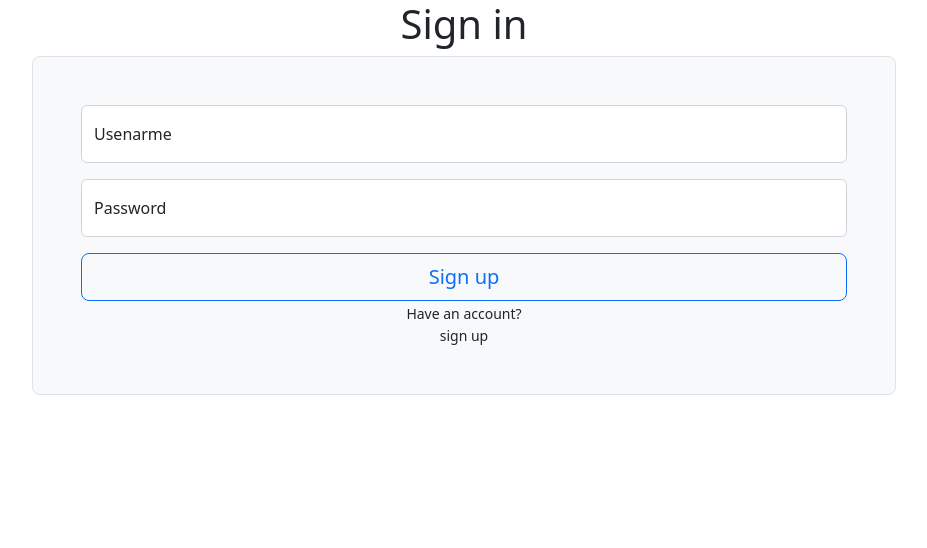
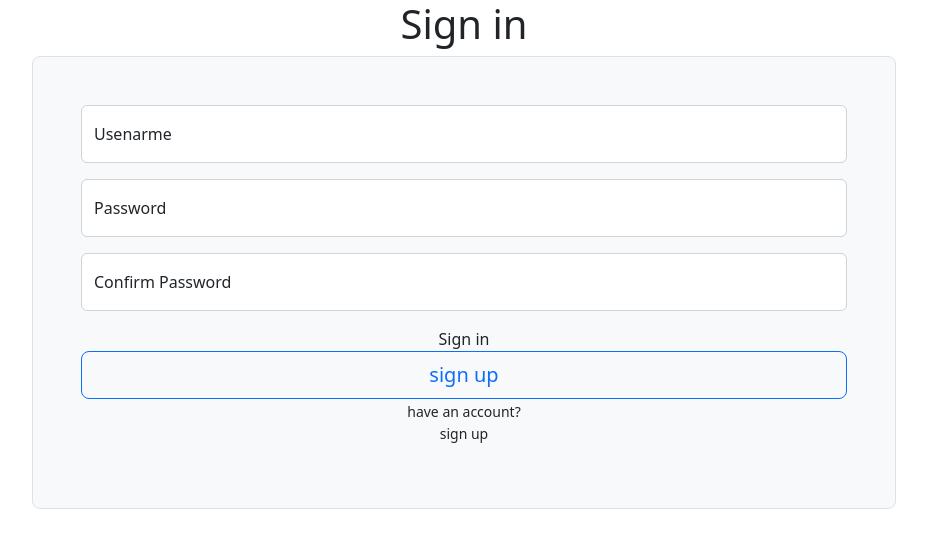
Before and after one commit to xtvlw/Processo-Seletivo-NG-TRYBE, a React (Create React App) app in the folder frontend/: page / in a window 1280 px wide. Shown: the top 548 px of the page, without its empty margins (176-1103 px from the left). Built offline with nearby package versions, Linux system fonts and the light colour scheme.

Commit message:
adding base table to user, filter wil be added next

```diff
--- a/frontend/src/App.tsx
+++ b/frontend/src/App.tsx
@@ -1,13 +1,19 @@
-import React from 'react';
+import React, { FC } from 'react';
 import'bootstrap/dist/css/bootstrap.min.css';
-import Sign from "./components/Sign"
 
+// components
+import Sign from "./components/loginPage/Sign"
+import Table from "./components//main/Table"
+
+// css
 import "./app.css"
 
-const App = () => {
+const App: FC = () => {
+  const isValid: boolean = false
+
   return (
     <div className='center'>
-      <Sign/>
+      {!isValid ? <Sign/> : <Table />}
     </div>
   );
 }
--- a/frontend/src/components/Sign.tsx
+++ b/frontend/src/components/loginPage/Sign.tsx
@@ -1,17 +1,38 @@
 import React, { useState } from "react";
 
 const signUp = () => {
+  const pageConfig = [
+    {
+      host: "/userLogin",
+      title: "Sign in",
+      footerUser: "sign up",
+      footer: "have an account?",
+      newUser: false,
+    },
+    {
+      title: "Sign up",
+      host: "/newLogin",
+      footerUser: "sign in",
+      footer: "Don't have an account?",
+      newUser: true,
+    },
+  ];
+  // states
   const [userInfo, setUserInfo] = useState({});
-  const [changeOpt, setOpt] = useState({
-    title: "Sign in",
-    dataSender: "/userLogin",
-    footerText: "sign up",
-    regex: "[a-zA-Z0-9][:8]",
-  });
-  const signUpSetup = () => {};
+  const [UI, setUI] = useState(pageConfig[0]);
 
-  const sendData = () => {};
+  // functions
+  const sendData = () => {
+    fetch(UI.host, {
+        method: "post",
+        body: JSON.stringify(userInfo)
+    });
+  };
 
+  // auxiliar functions
+  const changeUI = () => {
+    UI.newUser ? setUI(pageConfig[0]) : setUI(pageConfig[1]);
+  };
   // changes anytime that the user update the form
   const getValues = (event: any) => {
     let swap: any = userInfo;
@@ -24,11 +45,9 @@ const signUp = () => {
   // get from the bootstrap examples
   return (
     <div className="text-center">
-      <div className="modal-dialog modal-dialog-centered modal-dialog-scrollable">
+      <div className="modal-dialog modal-dialog-centered modal-dialog-scrollable"></div>
 
-      </div>
-
-      <h1>{changeOpt.title}</h1>
+      <h1>{UI.title}</h1>
       <form className="p-4 p-md-5 border rounded-3 bg-light">
         <div className="form-floating mb-3">
           <input
@@ -54,12 +73,27 @@ const signUp = () => {
           />
           <label htmlFor="floatingPassword">Password</label>
         </div>
+        {!UI.newUser ? (
+          <div className="form-floating mb-3">
+            <input
+              pattern="[a-zA-Z0-9]{8,}"
+              required
+              onChange={getValues}
+              type="password"
+              className="form-control"
+              id="confirm-password"
+              placeholder="Confirm Password"
+            />
+            <label htmlFor="confirm-password">Confirm Password</label>
+          </div>
+        ) : null}
+        {UI.title}
         <button className="w-100 btn btn-lg btn-outline-primary" type="submit">
-          Sign up
+          {UI.footerUser}
         </button>
         <small>
-          {" "}
-          Have an account? <div onClick={signUpSetup}>sign up</div>
+          {UI.footer}
+          <p onClick={changeUI}>{UI.footerUser}</p>
         </small>
       </form>
     </div>
--- /dev/null
+++ b/frontend/src/components/main/Table.tsx
@@ -0,0 +1,44 @@
+import React, { FC } from "react";
+
+const Table: FC = () => {
+  const data = [
+    {
+      id: "0",
+      fromUser: "user1",
+      toUser: "user2",
+      value: 100,
+      date: "10-10-10",
+    },
+  ];
+
+  return (
+    <div>
+      <table className="table table-bordered">
+        <tr>
+          <td>#</td>
+          <td>Sender</td>
+          <td>Reciver</td>
+          <td>Value</td>
+          <td>Date</td>
+        </tr>
+        {data.map((row) => {
+          let value = new Intl.NumberFormat("en-US", {
+            style: "currency",
+            currency: "USD",
+          }).format(row.value);
+          return (
+            <tr>
+              <td>{row.id}</td>
+              <td>{row.fromUser}</td>
+              <td>{row.toUser}</td>
+              <td>{value}</td>
+              <td>{row.date}</td>
+            </tr>
+          );
+        })}
+      </table>
+    </div>
+  );
+};
+
+export default Table;
```
Also changed, not shown: frontend/src/components/loginPage/sign.css (renamed from frontend/src/components/sign.css).
